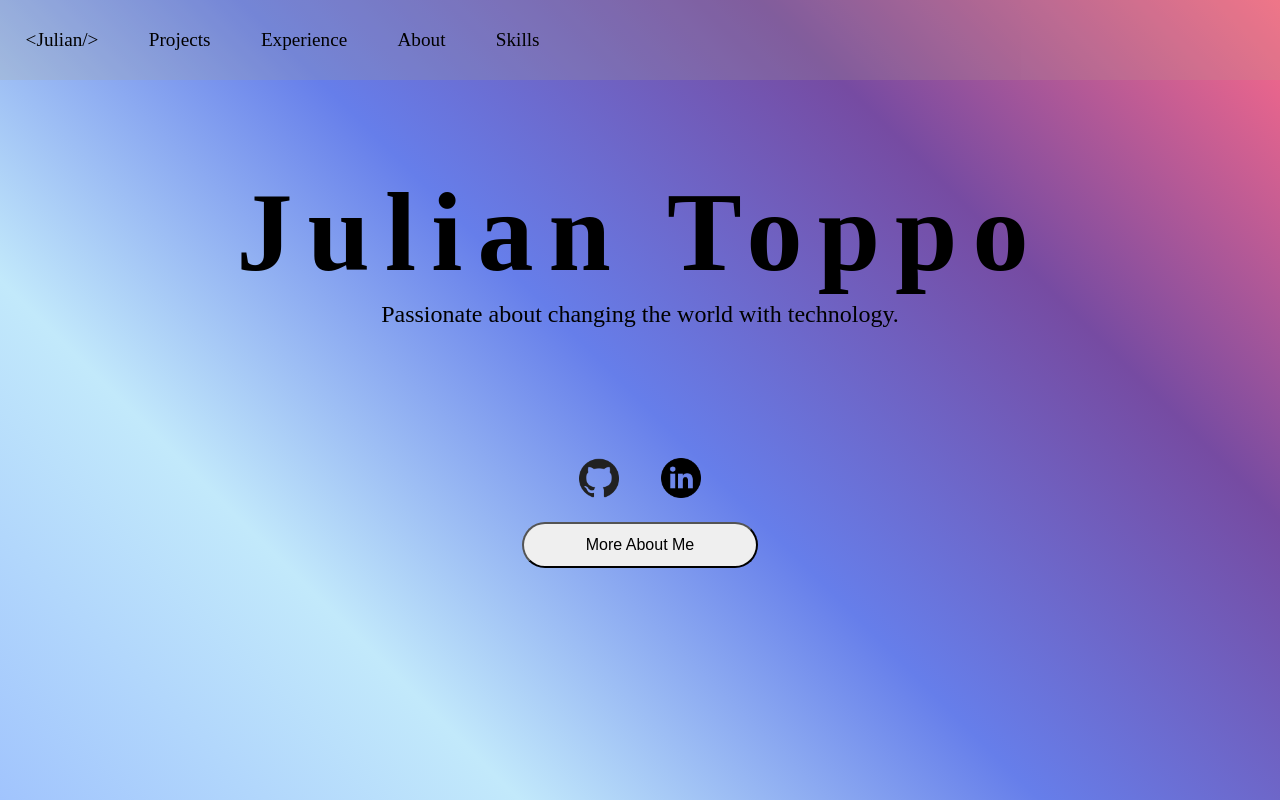
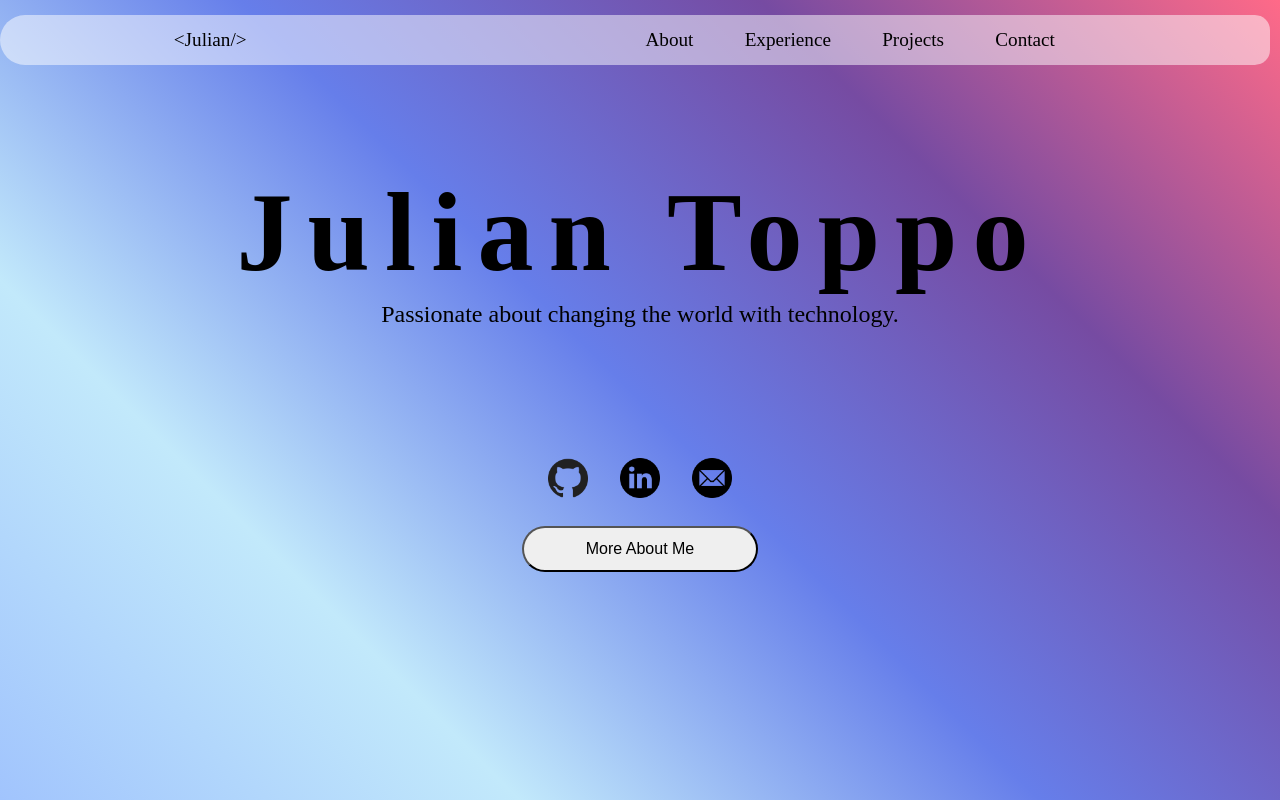
Before and after one commit to JulianToppo/pace-task, a Next.js app: page / in a window 1280 px wide. Shown: the top 800 px of the page. Built offline with nearby package versions, Linux system fonts and the light colour scheme.

Commit message:
Header changes and linking

```diff
--- a/components/GetInTouch/GetInTouch.js
+++ b/components/GetInTouch/GetInTouch.js
@@ -3,7 +3,7 @@ import style from "@/styles/GetInTouch.module.css";
 import Image from "next/image";
 const GetInTouch = () => {
   return (
-    <div className={style.getInTouchSection}>
+    <div className={style.getInTouchSection} id="getintouch">
       <h1 className={style.heading}>Get In Touch </h1>
       <p className={style.details}>
         I'm currently looking for full-time Backend/Frontend Developer
--- a/components/Header/Header.js
+++ b/components/Header/Header.js
@@ -1,17 +1,33 @@
-import React from 'react'
-import style from '@/styles/Header.module.css'
+import React from "react";
+import style from "@/styles/Header.module.css";
 const Header = () => {
   return (
-    <div className={style.header} >
-        <p> {"<"+"Julian"+"/>"}</p>
+    <div className={style.headersection}>
+      <span className={style.header}>
+        <p> {"<" + "Julian" + "/>"}</p>
         <div className={style.navbar}>
-            <p><a href="#projects">Projects</a></p>
-            <p><a  href="#experience">Experience</a></p>
-            <p><a  href="#about">About</a></p>
-            <p>Skills</p>
+          <p>
+            <a href="#about">About</a>
+          </p>
+
+          <p>
+            <a href="#experience">Experience</a>
+          </p>
+          <p>
+            <a href="#projects">Projects</a>
+          </p>
+          <p>
+            <a href="#getintouch">
+              Contact
+              </a></p>
         </div>
+      </span>
+
+      <div class={style.progress_container}>
+        <div class={style.progress_bar}></div>
+      </div>
     </div>
-  )
-}
+  );
+};
 
-export default Header
+export default Header;
--- a/components/Hero/Hero.js
+++ b/components/Hero/Hero.js
@@ -15,22 +15,46 @@ const Hero = () => {
       <div className={style.socials}>
         <div className={style.socialIcons}>
           {" "}
+          <a
+            href="https://github.com/JulianToppo"
+            target="_blank"
+            rel="noopener noreferrer"
+          >
             <Image
               src={"/icons/github.png"}
               alt="Github logo"
               width={40}
               height={40}
             />
+          </a>
+          <a
+            href="https://in.linkedin.com/in/juliantoppo95"
+            target="_blank"
+            rel="noopener noreferrer"
+          >
             <Image
               src={"/icons/linkedin.png"}
               alt="Linkedin logo"
               width={40}
               height={40}
             />
-        </ div>
+          </a>
+          <a
+            href="mailto:juliantoppo95@gmail.com"
+            target="_blank"
+            rel="noopener noreferrer"
+          >
+            <Image
+              src={"/icons/email.png"}
+              alt="Email logo"
+              width={40}
+              height={40}
+            />
+          </a>
+        </div>
 
         <div className={style.aboutMeButton}>
-          <button>More About Me</button>
+          <button><a href="#about">More About Me </a></button>
         </div>
       </div>
     </div>
--- a/styles/Header.module.css
+++ b/styles/Header.module.css
@@ -1,38 +1,70 @@
-.header{
+.headersection {
     display: flex;
+    position: fixed;
+    width: 100%;
     height: 10vh;
+    align-items: center;
+}
 
-    width: 40%;
-    justify-content: flex-start;
+.header {
+    display: flex;
+    justify-content: space-around;
     align-items: center;
     font-size: 1.2rem;
-    padding: 2%;
+
     width: 100%;
-    background-color: rgba(173, 163, 134,0.2);
+    /* background-color: rgba(173, 163, 134,0.5); */
     font-weight: 500;
-    position:fixed;
+    position: absolute;
+    z-index: 2;
 
 
 
 
 }
 
-.navbar{
+.navbar {
     display: flex;
     width: 40%;
-
     justify-content: space-evenly;
 
 
 }
 
-.navbar>p{
+.navbar>p {
     font-size: 1.2rem;
     font-weight: 100;
 
 }
 
-.navbar>p>a{
+.navbar>p>a {
     text-decoration: none;
     color: black;
 }
+
+.progress_container {
+    width: 100%;
+    background-color:transparent;
+    border-radius: 25px;
+
+    overflow: hidden;
+    /* box-shadow: 0 4px 6px rgba(117, 101, 216, 0.1); */
+    position: absolute;
+}
+
+.progress_bar {
+    height: 50px;
+    background-color: rgba(255, 255, 255, 0.5);
+    border-radius: 15px;
+    animation: loadAnimation 7s forwards infinite;
+}
+
+@keyframes loadAnimation {
+    from {
+        width: 0;
+    }
+
+    to {
+        width: 100%;
+    }
+}
--- a/styles/Hero.module.css
+++ b/styles/Hero.module.css
@@ -75,7 +75,7 @@
 
 .socialIcons {
     display: flex;
-    width: 10%;
+    width: 15%;
 
     justify-content: space-between;
 
@@ -85,6 +85,12 @@
     display: flex;
     width: 100%;
     justify-content: center;
+
+}
+
+.aboutMeButton>button>a{
+    text-decoration: none;
+    color:black;
 
 }
 
```
Lines whose indentation alone changed are shown as unchanged.
